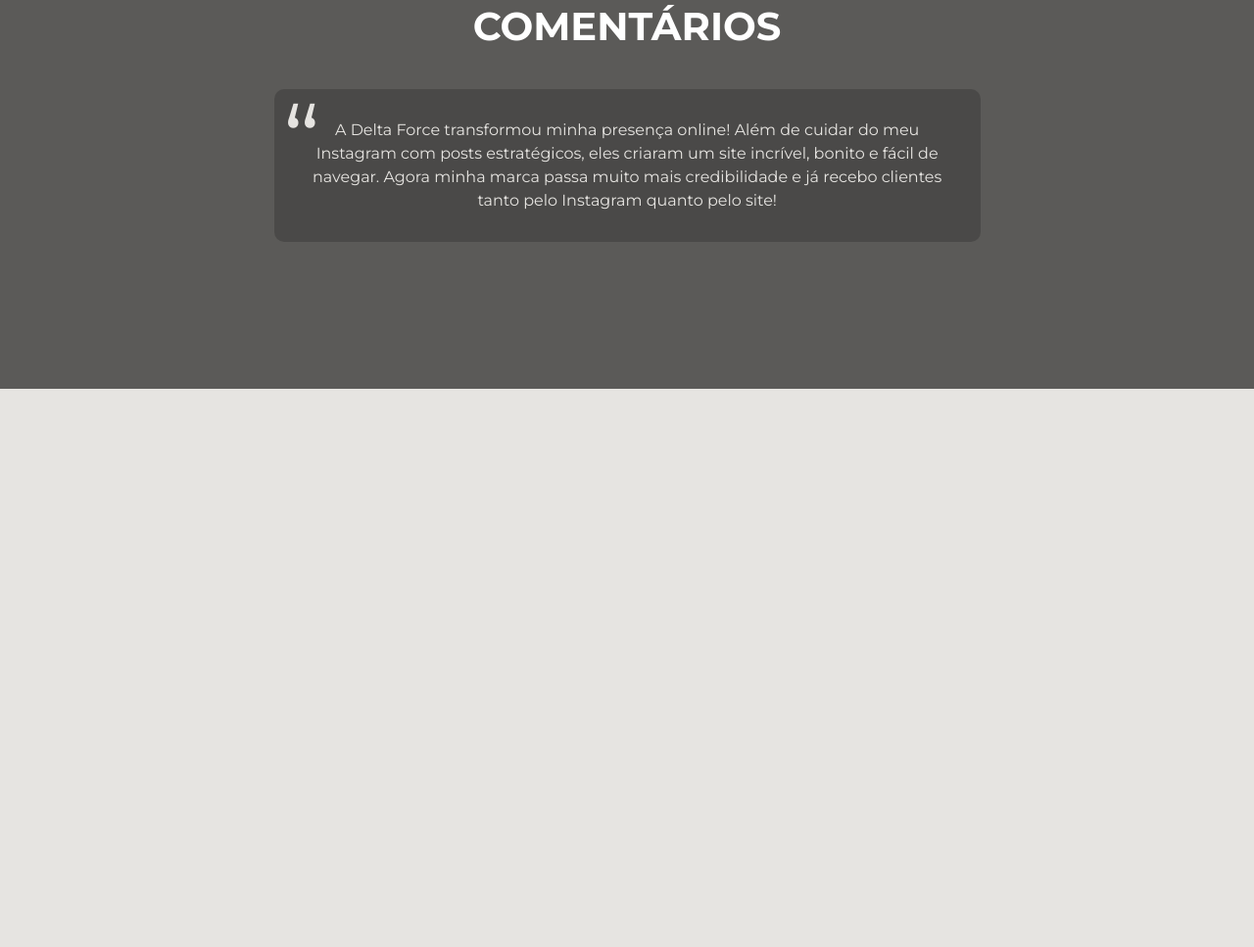
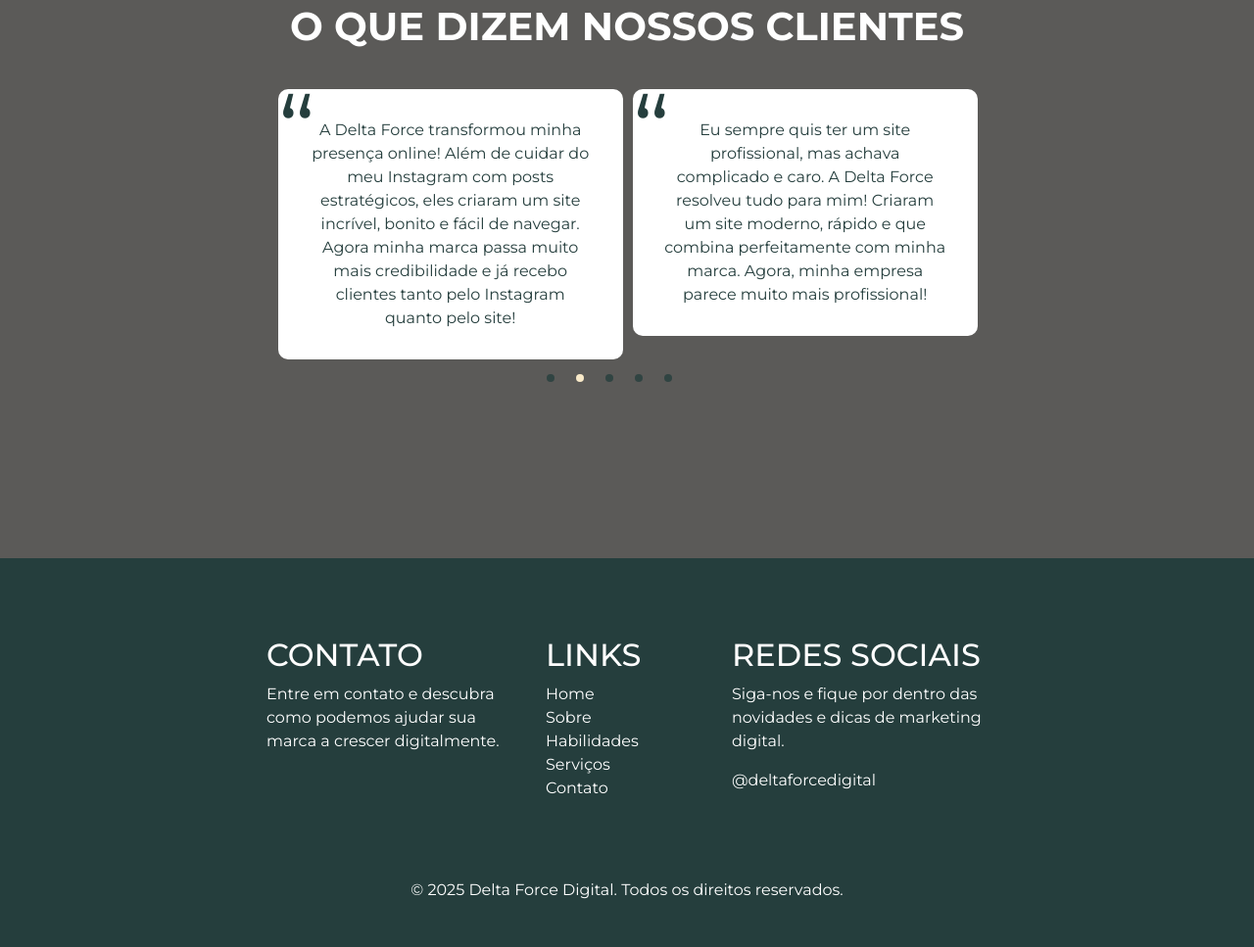
Before and after one commit to MichelDeziderio/deltaforcedigital.github.io, a plain HTML site: page index.html in a window 1280 px wide. Shown: the part 4140-5107 px from the top of the page at 98% size. Before the commit the page ends 4537 px from the top, so only its background shows below. Drawn offline with nearby package versions, Linux system fonts and the light colour scheme.

Commit message:
feat(footer): criado footer e ajustes no slide

```diff
--- a/index.html
+++ b/index.html
@@ -240,7 +240,7 @@
       <div class="container-fluid">
         <div class="row align-items-center justify-content-center">
           <div class="col-md-7 text-center mb-1">
-            <h2 class="title mb-3 wow animated animated fadeInUp">COMENTÁRIOS</h2>
+            <h2 class="title mb-3 wow animated animated fadeInUp">O QUE DIZEM NOSSOS CLIENTES</h2>
           </div>
           <div class="col-md-7 text-center">
 
@@ -268,6 +268,45 @@
         </div>
     </section>
   </main>
+
+  <!-- Footer -->
+  <footer>
+    <div class="container">
+      <div class="row justify-content-center">
+        <div class="col-md-3 text-left mb-3">
+          <h2 class="title wow animated animated fadeInUp">CONTATO</h2>
+          <p class="wow animated animated fadeInUp">Entre em contato e descubra como podemos ajudar sua marca a crescer
+            digitalmente.</p>
+        </div>
+        <div class="col-md-2 text-right mb-3">
+          <h2 class="title wow animated animated fadeInUp">LINKS</h2>
+          <ul class="wow animated animated fadeInUp">
+            <li><a href="#">Home</a></li>
+            <li><a href="#about">Sobre</a></li>
+            <li><a href="#skills">Habilidades</a></li>
+            <li><a href="#services">Serviços</a></li>
+            <li><a href="javascript:void(0)" onclick="insertContact()" data-bs-toggle="modal"
+                data-bs-target="#exampleModal">Contato</a></li>
+          </ul>
+        </div>
+        <div class="col-md-3 text-left mb-3">
+          <h2 class="title wow animated animated fadeInUp">REDES SOCIAIS</h2>
+          <p class="wow animated animated fadeInUp">Siga-nos e fique por dentro das novidades e dicas de marketing
+            digital.</p>
+          <p class="wow animated animated fadeInUp"><a href="https://www.instagram.com/deltaforcedigital/"
+              target="_blank" rel="noopener noreferrer">@deltaforcedigital</a></p>
+        </div>
+
+      </div>
+    </div>
+    <div class="container-fluid text-center mt-5">
+      <div class="row align-items-center justify-content-center">
+        <div class="col-md-12 text-center">
+          <p class="wow animated animated fadeInUp">© 2025 Delta Force Digital. Todos os direitos reservados.</p>
+        </div>
+      </div>
+  </footer>
+  <!-- /Footer -->
 
 
   <!-- Modal -->
@@ -298,6 +337,25 @@
       autoplay: true,
       autoplaySpeed: 5000,
       arrows: false,
+      dots: true,
+      slidesToShow: 2,
+      slidesToScroll: 1,
+      responsive: [
+        {
+          breakpoint: 991,
+          settings: {
+            slidesToShow: 1,
+            slidesToScroll: 1
+          }
+        },
+        {
+          breakpoint: 480,
+          settings: {
+            slidesToShow: 1,
+            slidesToScroll: 1
+          }
+        }
+      ]
     });
 
     document.querySelector('.button-toggler').addEventListener('click', function () {
--- a/style.css
+++ b/style.css
@@ -415,27 +415,82 @@ body {
   margin-top: 20px;
 }
 
+.slick-dots {
+  display: flex !important;
+  justify-content: center;
+
+  li {
+    margin-right: 30px;
+    transition: ease-in-out 300ms;
+    opacity: 0.8;
+    color: #253e3d;
+    font-size: 25px;
+
+    button {
+      display: none;
+    }
+
+    &.slick-active {
+      color: #f9eac9;
+      opacity: 1;
+    }
+  }
+}
+
 .comment {
   display: flex !important;
   align-items: center;
   justify-content: center;
-  min-height: 156px;
-  background-color: rgba(0, 0, 0, 0.18);
+  min-height: 180px;
+  background-color: rgba(255, 255, 255, 1);
   border-radius: 10px;
   padding: 30px;
-  margin: 0 1px;
+  margin: 0 5px;
   position: relative;
+  color:#253e3d;
+
+  @media(max-width: 1366px) {
+    min-height: 252px;
+  }
+
+  @media(max-width: 360px) {
+    min-height: 300px;
+  }
 
   &:before {
     content: '“';
     font-size: 100px;
     position: absolute;
-    top: -22px;
-    left: 9px;
+    top: -32px;
+    left: 0px;
+    color:#253e3d;
 
-    @media(max-width: 768px){
+    @media(max-width: 768px) {
       display: none;
     }
   }
 
 }
+
+footer {
+  z-index: 1;
+  background-color: #253e3d;
+  padding: 80px 0 30px 0;
+  color: #fff;
+  position: relative;
+
+  ul {
+    list-style: none;
+    padding: 0;
+  }
+
+  a {
+    color: #fff;
+    text-decoration: none;
+    transition: ease-in-out 300ms;
+
+    &:hover {
+      color: #f9eac9;
+    }
+  }
+}
```
